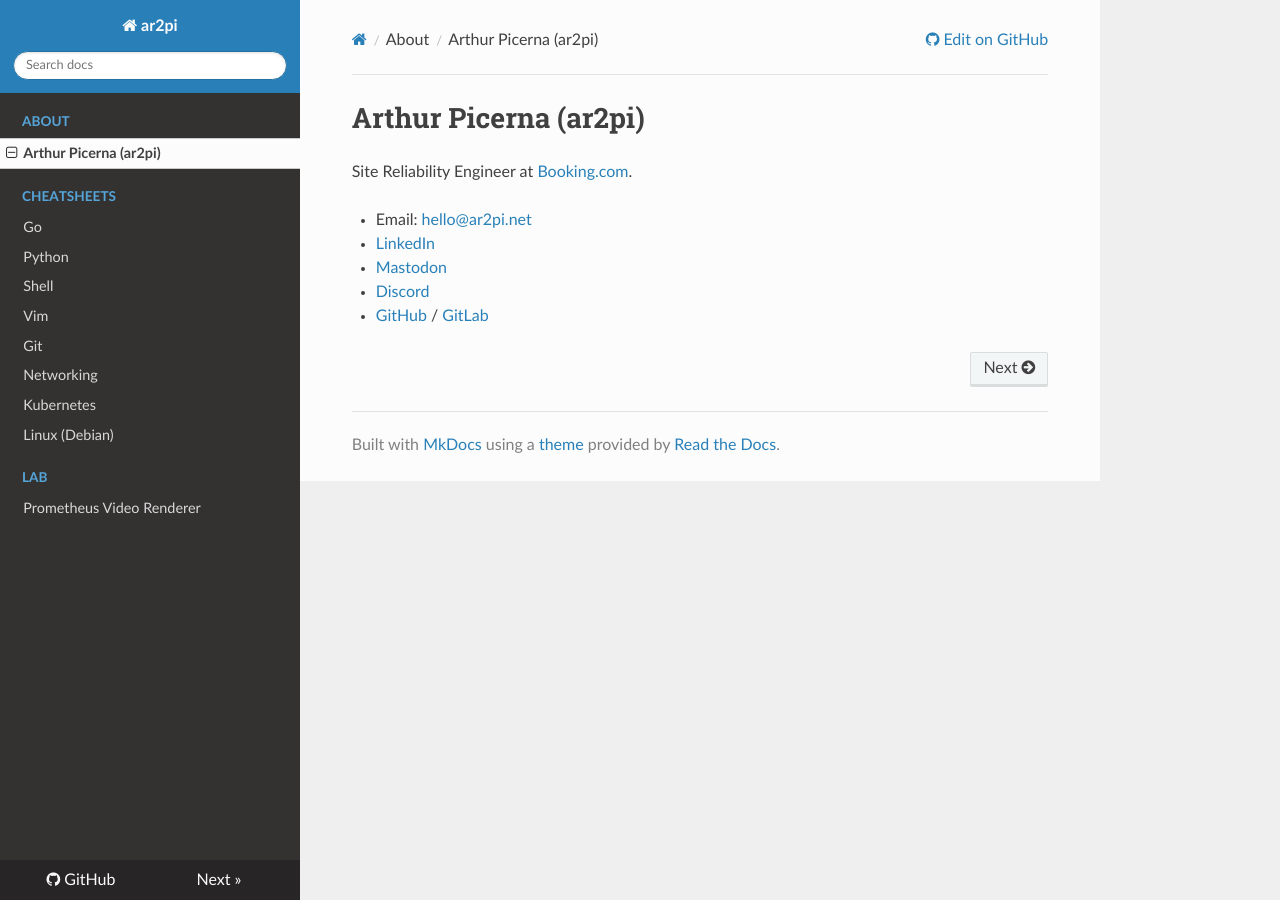
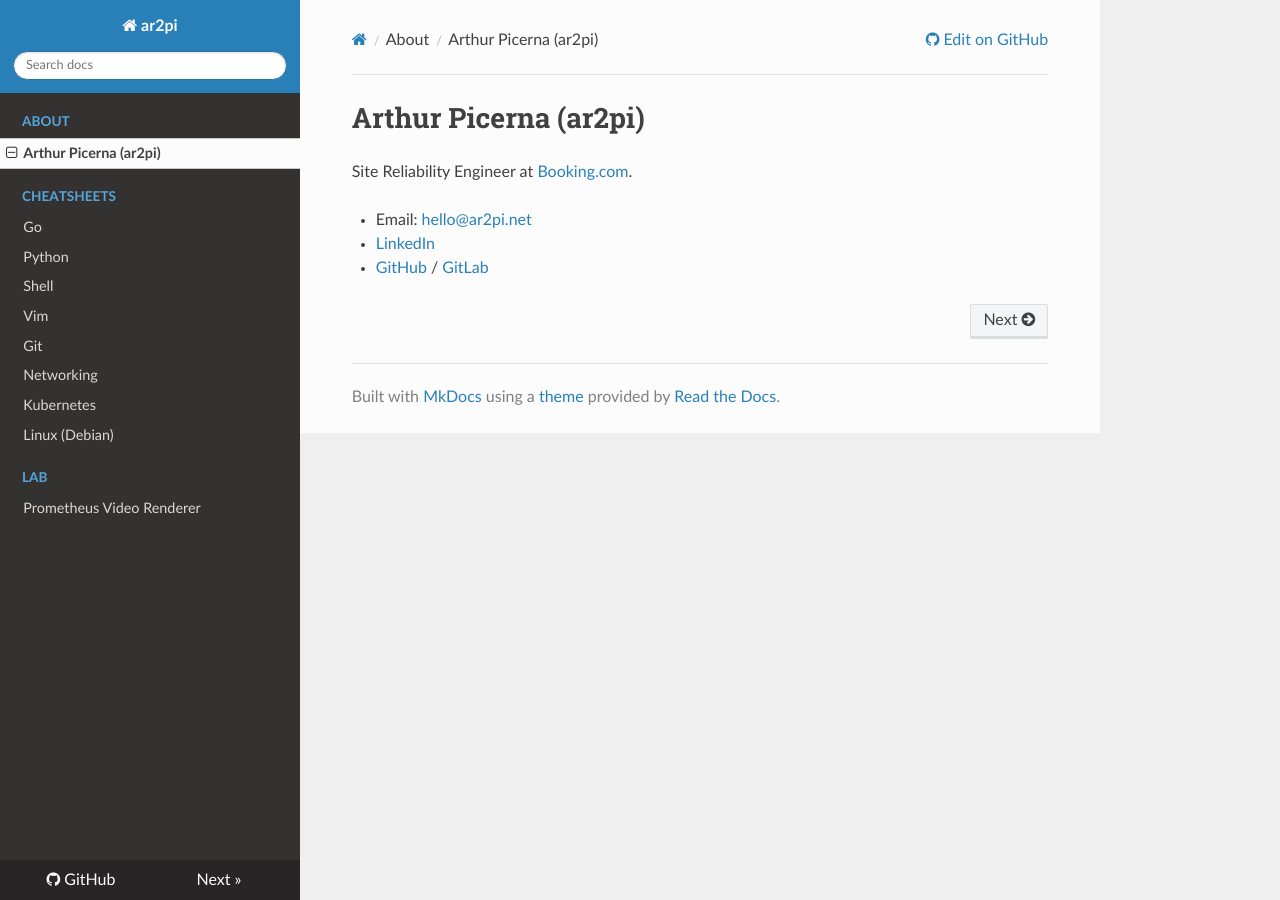
Before and after one commit to ar2pi/ar2pi, an MkDocs documentation site: the page built from docs/index.md, in a window 1280 px wide. Built offline with MkDocs 1.6.1, drawn with Linux system fonts in a browser that asks for light colours; nearby versions of some CDN libraries.

Commit message:
Update index.md

```diff
--- a/docs/index.md
+++ b/docs/index.md
@@ -4,6 +4,4 @@ Site Reliability Engineer at [Booking.com](https://www.booking.com/).
 
 - Email: [hello@ar2pi.net](mailto:hello@ar2pi.net)
 - [LinkedIn](https://www.linkedin.com/in/arthurpicerna/)
-- [Mastodon](https://mastodon.social/@ar2pi)
-- [Discord](https://discordapp.com/users/305336666854260739)
 - [GitHub](https://github.com/ar2pi) / [GitLab](https://gitlab.com/ar2pi)
```
